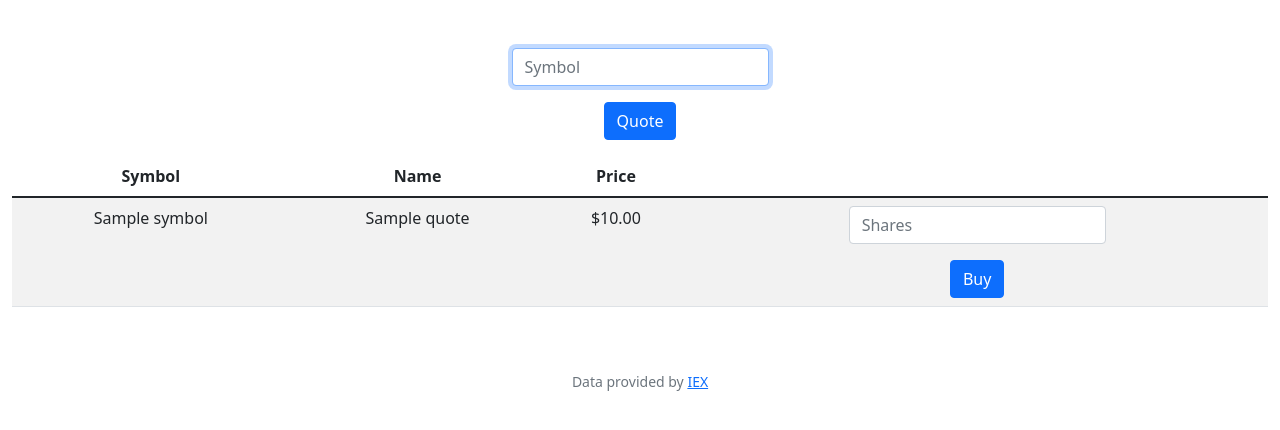
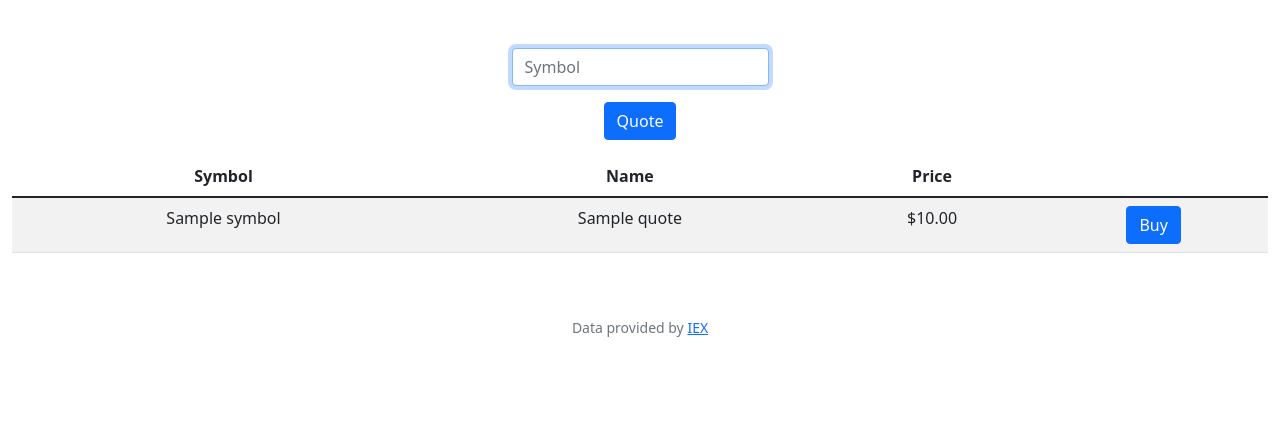
Before and after one commit to AlexZoll/financeCS50, a Flask app: template templates/quote.html in a window 1280 px wide. Shown: the part 76-506 px from the top of the page. Run offline with Flask 2, Linux system fonts and the light colour scheme; the template is opened without the code that fills it: most values are stand-ins (such as "Sample title", 1, 10 or a date in 2020); some libraries are stand-ins or nearby versions.

Commit message:
Revert "Dev"

```diff
--- a/app.py
+++ b/app.py
@@ -76,36 +76,23 @@ def buy():
         if len(cash) != 1 or cash[0]["cash"] < totalPrice:
             return apology("You dont have enough cash", 403)
 
-        # Check stock symbol
-        checkSymbol = db.execute("SELECT id FROM companies WHERE symbol = ?", quote["symbol"])
+        # Check stock symbol and ammount of shares
+        checkStock = db.execute("SELECT symbol, shares FROM stocks WHERE id = ?", session.get("user_id"))
 
-        # Create new company in database if it doesnt exist
-        if len(checkSymbol) != 1:
-            db.execute("INSERT INTO companies (symbol, name) VALUES (?, ?)", quote["symbol"], quote["name"])
-            checkSymbol = db.execute("SELECT id FROM companies WHERE symbol = ?", quote["symbol"])
-
-        # Check ammount of shares
-        checkStock = db.execute("SELECT shares FROM stocks WHERE symbolid = ? AND userid = ?", checkSymbol[0]["id"], session.get("user_id"))
-
-        # Create new position in stocks if it doesnt exist for this user
-        if len(checkStock) != 1:
-            db.execute("INSERT INTO stocks (symbolid, shares, userid) VALUES (?, ?, ?)", checkSymbol[0]["id"], int(
-                    request.form.get("shares")), session.get("user_id"))
-
-        # Add shares to the users stock
+        # Add shares to the users stock or create new position if it doesnt exist
+        if len(checkStock) == 1 and checkStock[0]["symbol"] == quote["symbol"]:
+            db.execute("UPDATE stocks SET shares = ? WHERE userid = ? AND symbol = ?", int(request.form.get("shares")) + checkStock[0]["shares"], session.get("user_id"), quote["symbol"])
         else:
-            db.execute("UPDATE stocks SET shares = ? WHERE userid = ? AND symbolid = ?", int(
-                request.form.get("shares")) + checkStock[0]["shares"], session.get("user_id"), checkSymbol[0]["id"])
+            db.execute("INSERT INTO stocks (symbol, shares, userid) VALUES (?, ?, ?)", quote["symbol"], int(request.form.get("shares")), session.get("user_id"))
 
         # Debit a cash account
         db.execute("UPDATE users SET cash = ? WHERE id = ?", cash[0]["cash"] - totalPrice, session.get("user_id"))
 
         # Add note in history
-        db.execute("INSERT INTO history (symbolid, shares, price, userid) VALUES (?, ?, ?, ?)", checkSymbol[0]["id"], str(
-            "+" + request.form.get("shares")), quote["price"], session.get("user_id"))
+        db.execute("INSERT INTO history (operation, symbol, shares, userid) VALUES (?, ?, ?, ?)", "buy", quote["symbol"], int(request.form.get("shares")), session.get("user_id"))
 
         # Redirect user to home page
-        flash("You made a successful purchase!")
+        flash("You've successfully purchased!")
         return redirect("/")
 
     # User reached route via GET (as by clicking a link or via redirect)
--- a/templates/quote.html
+++ b/templates/quote.html
@@ -27,7 +27,6 @@
                 <th>
                     Price
                 </th>
-                <th></th>
             </tr>
         </thead>
         <tbody>
@@ -37,10 +36,9 @@
                 <td>{{ quote.price | usd }}</td>
                 <td>
                     <form action="/buy" method="post">
-                        <input name="symbol" value="{{ quote.symbol }}" type="hidden">
-                        <div class="mb-3">
-                            <input autocompete="off" class="form-control mx-auto w-auto" name="shares" placeholder="Shares" type="number">
-                        </div>
+                        <input name="{{ quote.symbol }}" type="hidden">
+                        <input name="{{ quote.name }}" type="hidden">
+                        <input name="{{ quote.price }}" type="hidden">
                         <button class="btn btn-primary" type="submit">Buy</button>
                     </form>
                 </td>
```
Also changed, not shown: templates/quoted.html (renamed from templates/index.html, +4 -4 lines), finance.db, 2 other files.
